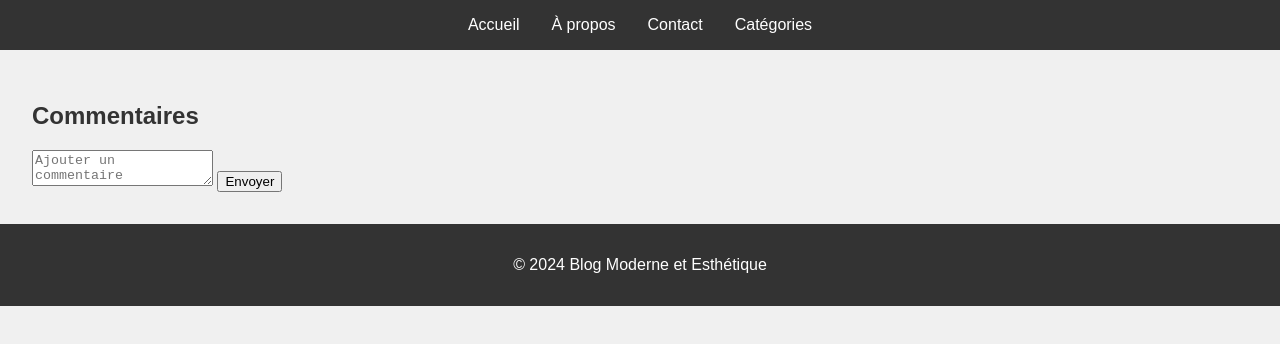
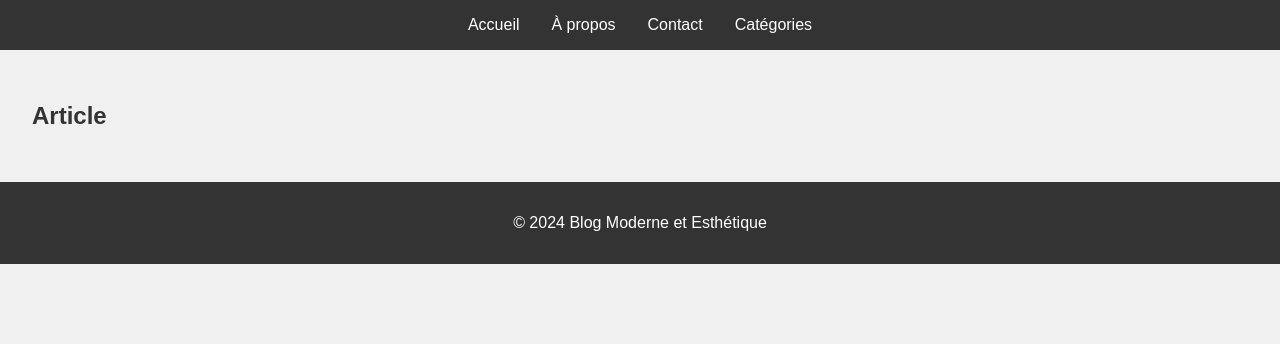
Before and after one commit to GianoxYT/Blog, a plain HTML site: page article.html in a window 1280 px wide. Drawn offline with Linux system fonts and the light colour scheme.

Commit message:
Update article.html

```diff
--- a/article.html
+++ b/article.html
@@ -18,18 +18,9 @@
         </nav>
     </header>
     <main>
-        <article id="article-content">
-            <!-- Contenu de l'article chargé dynamiquement -->
-        </article>
-        <section id="comments">
-            <h2>Commentaires</h2>
-            <div id="comments-list">
-                <!-- Commentaires chargés dynamiquement -->
-            </div>
-            <form id="comment-form">
-                <textarea id="comment-text" placeholder="Ajouter un commentaire" required></textarea>
-                <button type="submit">Envoyer</button>
-            </form>
+        <section id="article">
+            <h1 id="article-title">Article</h1>
+            <p id="article-content"></p>
         </section>
     </main>
     <footer>
```
